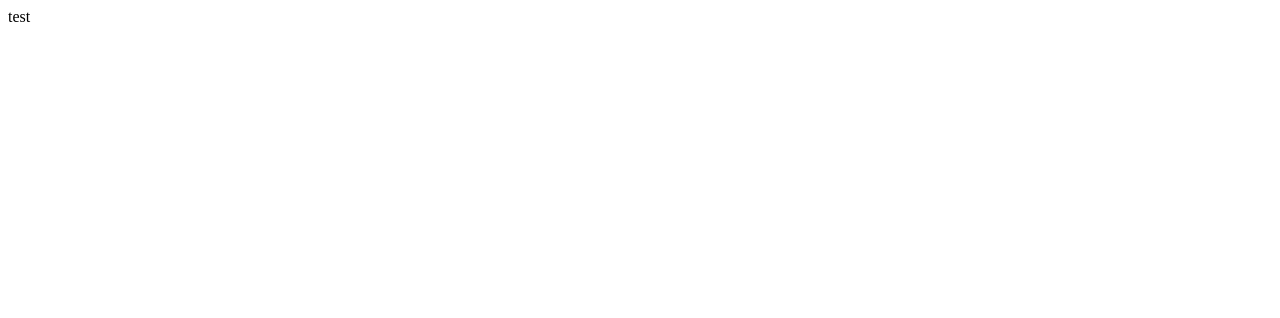
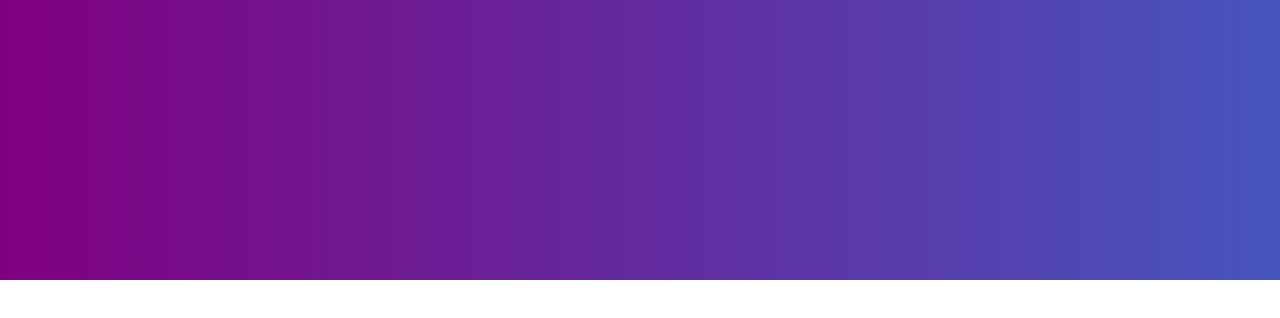
Before and after one commit to YauheniKorsakas/react-todo, a React (Create React App) app: page / in a window 1280 px wide. Shown: the top 318 px of the page. Built offline with nearby package versions, Linux system fonts and the light colour scheme.

Commit message:
Add Header. Add common styles

```diff
--- a/src/App.js
+++ b/src/App.js
@@ -1,4 +1,5 @@
 import Todo from "./components/pages/Todo";
+import './App.module.scss';
 
 function App() {
   return (<Todo />);
--- /dev/null
+++ b/src/App.module.scss
@@ -0,0 +1,5 @@
+body {
+  margin: 0;
+  overflow: hidden;
+  max-height: 100vh;
+}
--- a/src/components/pages/Todo.js
+++ b/src/components/pages/Todo.js
@@ -4,7 +4,6 @@ const Todo = () => {
 
   return (
   <>
-  test
     <Header />
     <TodoContainer />
     <Footer />
--- a/src/components/ui/organisms/Header/Header.js
+++ b/src/components/ui/organisms/Header/Header.js
@@ -1,3 +1,7 @@
-const Header = () => {};
+import styles from './Header.module.scss';
+
+const Header = () => {
+  return (<header className={styles.Header}></header>)
+};
 
 export default Header;
--- /dev/null
+++ b/src/components/ui/organisms/Header/Header.module.scss
@@ -0,0 +1,6 @@
+@import '../../../../styles/variables.scss';
+
+.Header {
+  height: 35vh;
+  background: linear-gradient(to right, $primary-color-700, $primary-color-100);
+}
--- /dev/null
+++ b/src/styles/variables.scss
@@ -0,0 +1,5 @@
+$primary-color-100: #4755bd;
+$primary-color-700: #800080;
+
+$secondary-color-700: #373d3f;
+$secondary-color-200: #718288;
```
